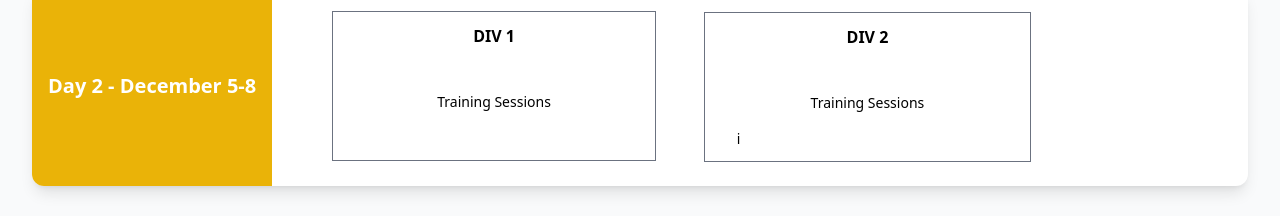
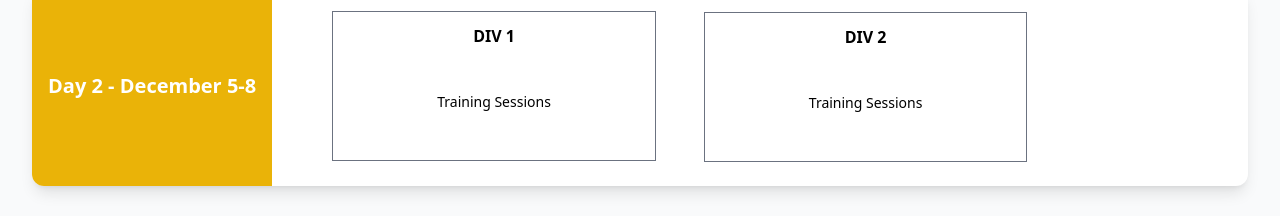
Before and after one commit to uditjainstjis/ICPC-SITE, a React (Vite) app: page / in a window 1280 px wide. Shown: the part 2245-2461 px from the top of the page. Built offline with nearby package versions, Linux system fonts and the light colour scheme.

Commit message:
i removed

```diff
--- a/src/components/Schedule.tsx
+++ b/src/components/Schedule.tsx
@@ -54,7 +54,7 @@ export default function Schedule() {
           clock:1,
           description1: "ㅤㅤㅤㅤㅤㅤㅤㅤㅤㅤㅤㅤㅤㅤㅤㅤㅤㅤㅤㅤ",
           description2: "Training Sessions",
-          description3:"iㅤㅤㅤㅤㅤㅤㅤㅤㅤㅤㅤㅤㅤㅤㅤㅤㅤㅤㅤㅤ"
+          description3:"ㅤㅤㅤㅤㅤㅤㅤㅤㅤㅤㅤㅤㅤㅤㅤㅤㅤㅤㅤㅤ"
           // description1: "2 hour Advanced CP Session",
           // description2: "5 hour Thematic Contest",
           // description3: "2 hour discussion",
```
